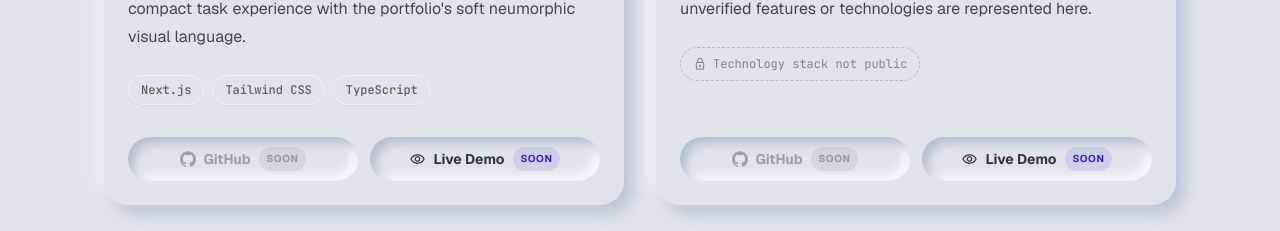
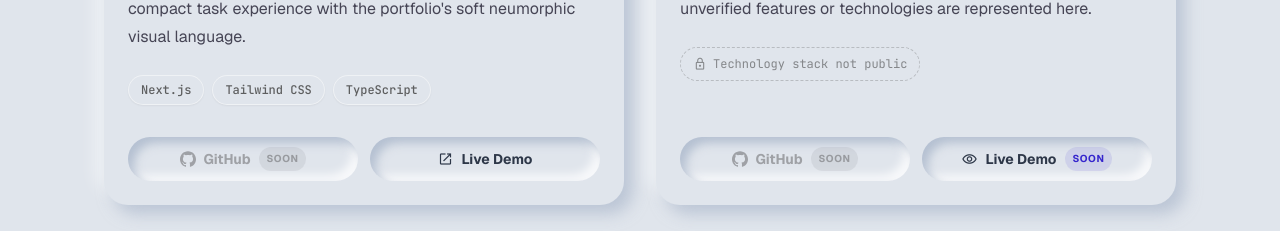
Before and after one commit to the0jhaji/portfolio-0, a React (Vite) app: page / in a window 1280 px wide. Shown: the part 4153-4384 px from the top of the page. Built offline with nearby package versions, Linux system fonts and the light colour scheme.

Commit message:
feat: update demo URL for project showcase in Projects component

```diff
--- a/src/components/Projects.jsx
+++ b/src/components/Projects.jsx
@@ -40,7 +40,7 @@ export const PROJECTS = [
       "A minimalist task-management web application centered on clear, focused productivity workflows. The interface pairs a compact task experience with the portfolio's soft neumorphic visual language.",
     tech: ["Next.js", "Tailwind CSS", "TypeScript"],
     githubUrl: null,
-    demoUrl: null,
+    demoUrl: "https://client-seven-alpha-20.vercel.app/",
     featured: true,
     icon: "leaderboard",
     accent: "from-cyan-950 via-blue-900 to-indigo-700",
```
